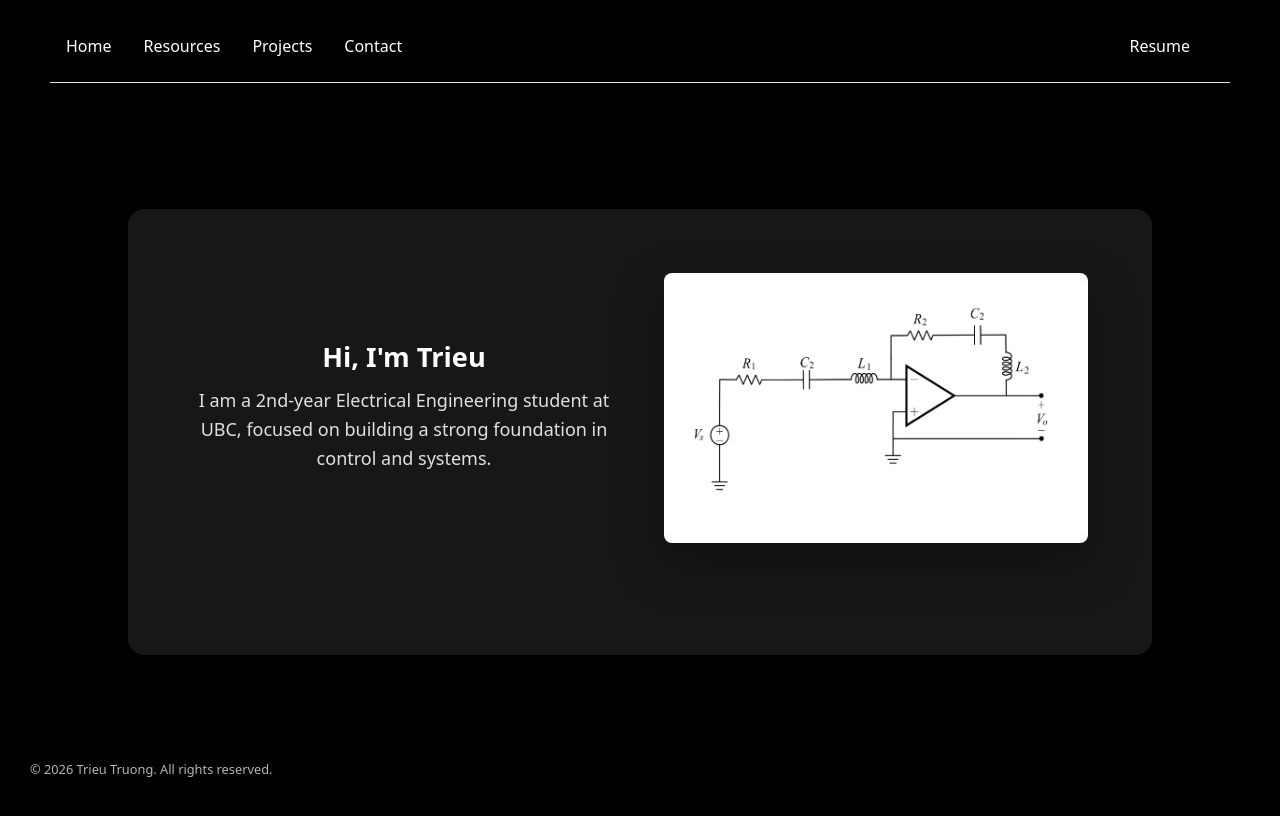
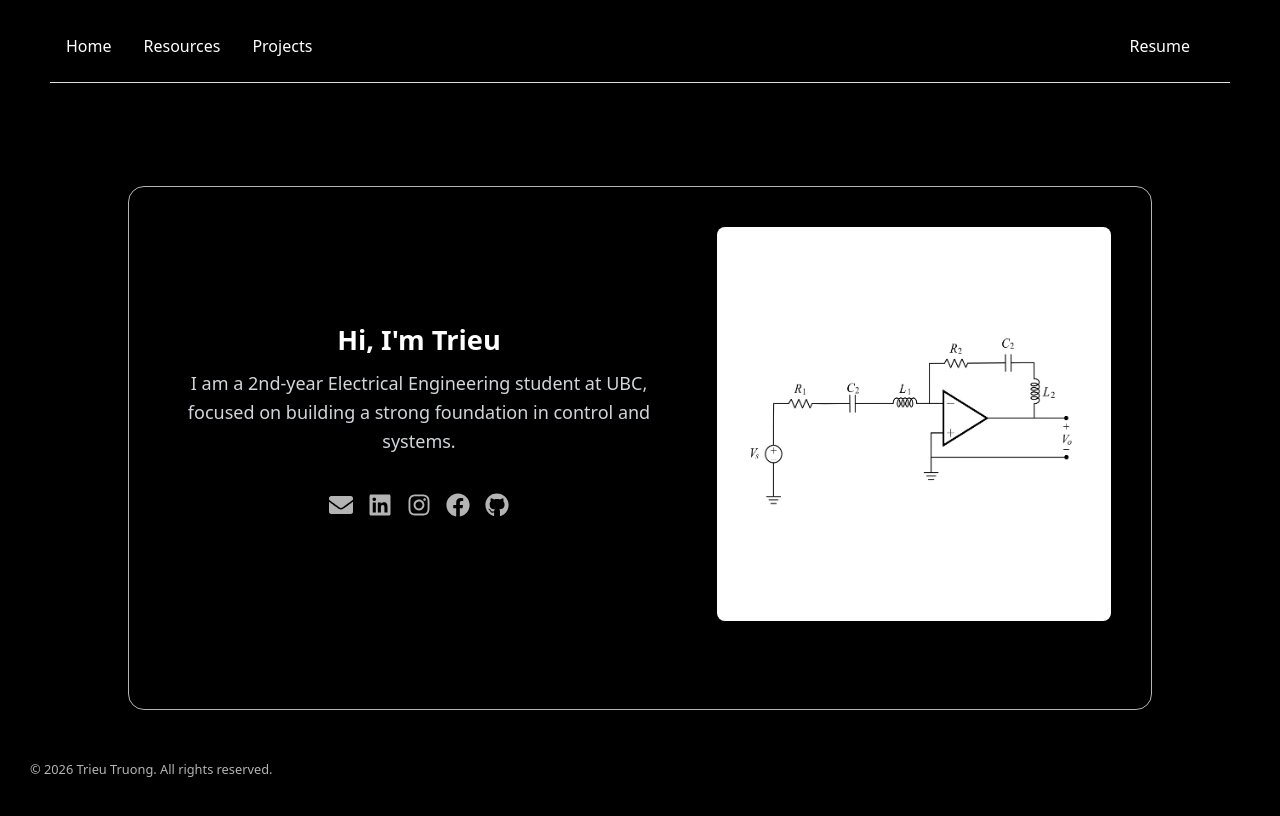
Before and after one commit to ttrieu2025/personal-website, a React (Vite) app: page / in a window 1280 px wide. Shown: the top 816 px of the page. Built offline with nearby package versions, Linux system fonts and the light colour scheme.

Commit message:
fix: Adjust Home

```diff
--- a/src/App.jsx
+++ b/src/App.jsx
@@ -6,7 +6,6 @@ import { Menu, X } from 'lucide-react'
 import Home from './Pages/Home'
 import Resources from './Pages/Resources'
 import Projects from './Pages/Projects'
-import Contact from './Pages/Contact'
 
 function App() {
   const [isMenuOpen, setIsMenuOpen] = useState(false)
@@ -34,7 +33,6 @@ function App() {
             <Link to="/" className="px-4 py-2">Home</Link>
             <Link to="/resources" className="px-4 py-2">Resources</Link>
             <Link to="/projects" className="px-4 py-2">Projects</Link>
-            <Link to="/contact" className="px-4 py-2">Contact</Link>
           </nav>
 
           {/* Desktop Resume Button */}
@@ -65,9 +63,6 @@ function App() {
               <Link to="/projects" onClick={closeMenu} className="px-4 py-3 border-b">
                 Projects
               </Link>
-              <Link to="/contact" onClick={closeMenu} className="px-4 py-3 border-b">
-                Contact
-              </Link>
               <a
                 href="https://drive.google.com/file/d/1wW6WuvkttrJS7zTCpU7Q4jkoKqghzdFD/view?usp=sharing"
                 target="_blank"
@@ -88,7 +83,6 @@ function App() {
         <Route path="/" element={<Home />} />
         <Route path="/resources" element={<Resources />} />
         <Route path="/projects" element={<Projects />} />
-        <Route path="/contact" element={<Contact />} />
       </Routes>
 
       {/* FOOTER */}
--- a/src/Pages/Contact.jsx
+++ /dev/null
@@ -1,53 +0,0 @@
-import { FaLinkedin, FaInstagram, FaFacebook, FaGithub } from 'react-icons/fa';
-
-function Contact() {
-  return (
-    <div className="page" style={{ gap: "10px" }}>
-      <h1 className="font-bold">Contact Information</h1>
-
-      {/* Proper mailto link */}
-      <p className="email">
-        <a href="mailto:cattrieutruongminh@gmail.com">
-          Email: cattrieutruongminh@gmail.com
-        </a>
-      </p>
-
-      {/* Social icons */}
-      <div className="social-links">
-        <a
-          href="https://www.linkedin.com/in/mc-trieu-truong"
-          target="_blank"
-          rel="noopener noreferrer"
-        >
-          <FaLinkedin size={30} color="#b5b4b4" />
-        </a>
-
-        <a
-          href="https://www.instagram.com/c.trevort_14/"
-          target="_blank"
-          rel="noopener noreferrer"
-        >
-          <FaInstagram size={30} color="#b5b4b4" />
-        </a>
-
-        <a
-          href="https://www.facebook.com/cattrieu.truongminh.3/"
-          target="_blank"
-          rel="noopener noreferrer"
-        >
-          <FaFacebook size={30} color="#b5b4b4" />
-        </a>
-
-        <a
-          href="https://github.com/ttrieu2025/"
-          target="_blank"
-          rel="noopener noreferrer"
-        >
-          <FaGithub size={30} color="#b5b4b4" />
-        </a>
-      </div>
-    </div>
-  );
-}
-
-export default Contact;
--- a/src/Pages/Home.jsx
+++ b/src/Pages/Home.jsx
@@ -1,42 +1,53 @@
+import { FaLinkedin, FaInstagram, FaFacebook, FaGithub, FaEnvelope } from 'react-icons/fa';
 
 function Home() {
   return (
-    <div className="page flex justify-center">
-      <div
-        className="
-          bg-[#171716]
-          rounded-2xl
-          p-16
-          max-w-5xl
-          w-full
-          shadow-lg
-        "
-      >
-        <div className="intro flex gap-12 items-center">
-          {/* Text */}
-          <div className="intro-text flex flex-col gap-4 flex-1">
-            <h2 className="font-bold text-3xl">Hi, I'm Trieu</h2>
-            <p className="text-lg leading-relaxed">
-              I am a 2nd-year Electrical Engineering student at UBC,
-              focused on building a strong foundation in control and systems.
-            </p>
+    /* 1. Main page wrapper - handles top margin and basic centering */
+    <div className="flex justify-center mt-12 px-6">
+
+      <div className="p-10 max-w-12xl w-5xl border-[#b5b4b4] border rounded-2xl shadow-lg">
+
+        <div className="intro flex flex-col md:flex-row gap-12 items-center">
+
+          {/* Left column: text + social icons */}
+          <div className="flex flex-col gap-6">
+            <div className="intro-text flex flex-col gap-4 text-white">
+              <h2 className="font-bold text-3xl">Hi, I'm Trieu</h2>
+              <p className="text-lg leading-relaxed text-gray-300">
+                I am a 2nd-year Electrical Engineering student at UBC,
+                focused on building a strong foundation in control and systems.
+              </p>
+            </div>
+
+            {/* Social links */}
+            <div className="social-links flex gap-6 mt-2">
+              <a href="mailto:cattrieutruongminh@gmail.com" target="_blank" rel="noopener noreferrer">
+                <FaEnvelope size={24} color="#b5b4b4" className="hover:text-white transition-colors" />
+              </a>
+              <a href="https://www.linkedin.com/in/mc-trieu-truong" target="_blank" rel="noopener noreferrer">
+                <FaLinkedin size={24} color="#b5b4b4" className="hover:text-white transition-colors" />
+              </a>
+              <a href="https://www.instagram.com/c.trevort_14/" target="_blank" rel="noopener noreferrer">
+                <FaInstagram size={24} color="#b5b4b4" className="hover:text-white transition-colors" />
+              </a>
+              <a href="https://www.facebook.com/cattrieu.truongminh.3/" target="_blank" rel="noopener noreferrer">
+                <FaFacebook size={24} color="#b5b4b4" className="hover:text-white transition-colors" />
+              </a>
+              <a href="https://github.com/ttrieu2025/" target="_blank" rel="noopener noreferrer">
+                <FaGithub size={24} color="#b5b4b4" className="hover:text-white transition-colors" />
+              </a>
+            </div>
           </div>
 
-          {/* Image */}
+          {/* Right column: image */}
           <div className="intro-image flex justify-center flex-1">
             <img
               src="/profile.png"
-              alt="Circuit"
-              className="
-                rounded-lg
-                shadow-[0_20px_50px_rgba(0,0,0,0.35)]
-                transition-all duration-300
-                hover:scale-105
-                cursor-pointer
-              "
+              alt="Profile"
+              className="rounded-lg shadow-xl transition-all duration-300 hover:scale-105 cursor-pointer"
               style={{
                 width: "100%",
-                maxWidth: "950px",
+                maxWidth: "400px", // Constrains the image size to keep the box small
                 height: "auto",
               }}
             />
```
Also changed, not shown: public/profile.png, src/components/profile.svg (added).
